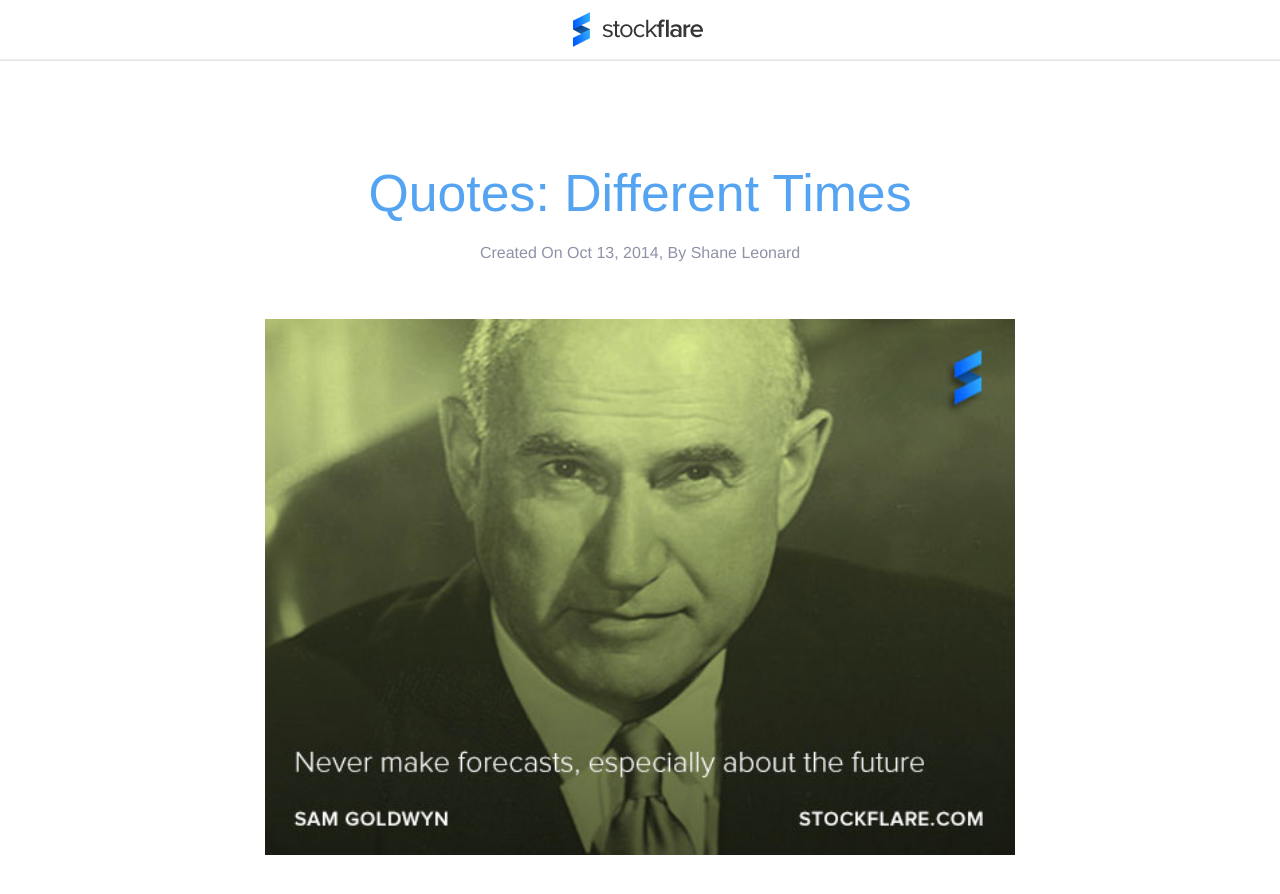
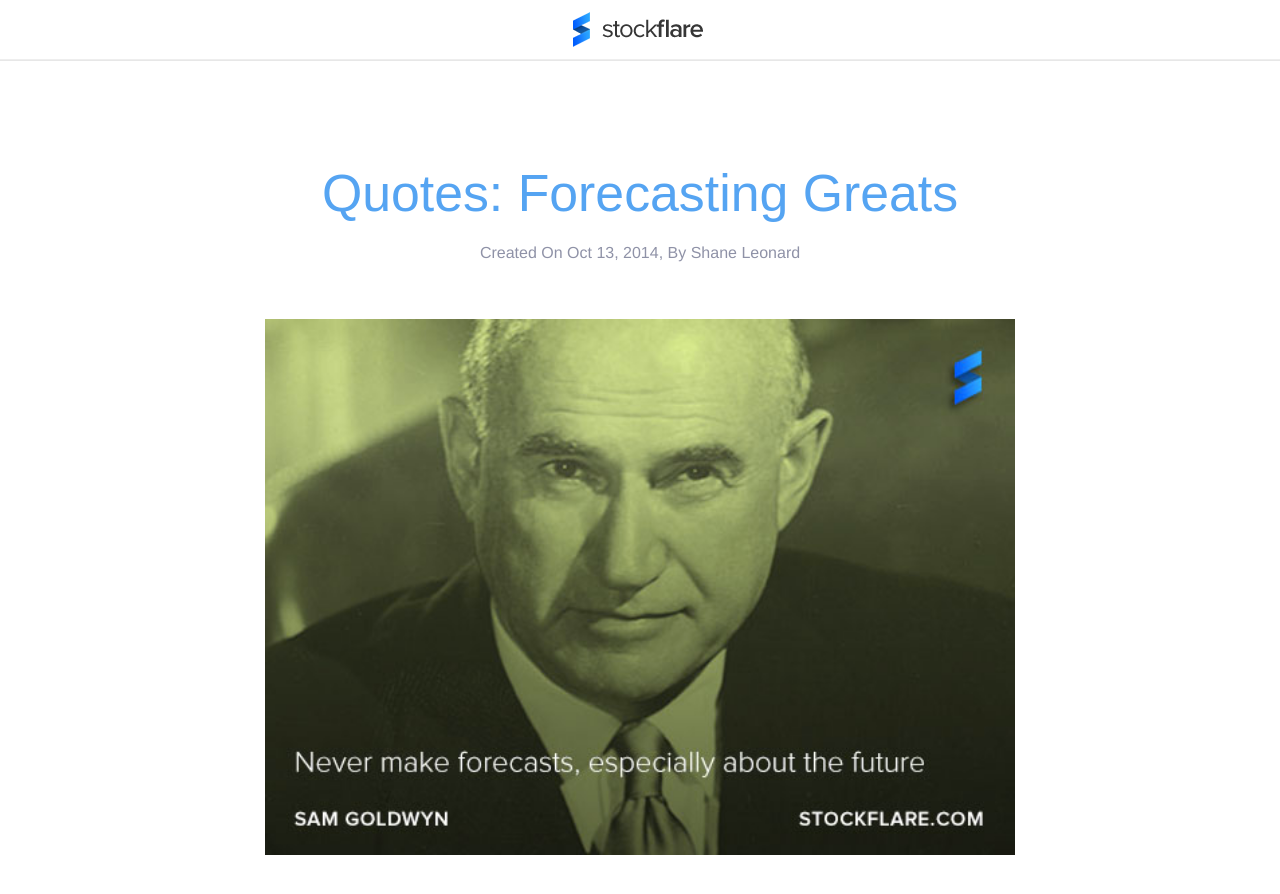
Before and after one commit to Stockflare/blog, a Jekyll site: the page built from _posts/2014-10-13-goldwyn-forecasts.markdown, in a window 1280 px wide and 900 px high. Shown: the top 894 px of the window. Built offline with Jekyll 4.4.1, drawn with Linux system fonts in a browser that asks for light colours; nearby versions of some CDN libraries; comment, search, counter and statistics services are not loaded.

Commit message:
Quote 24: error in title
error in title. duplicate

```diff
--- a/_posts/2014-10-13-goldwyn-forecasts.markdown
+++ b/_posts/2014-10-13-goldwyn-forecasts.markdown
@@ -1,6 +1,6 @@
 ---
 layout: post
-title:  "Quotes: Different Times"
+title:  "Quotes: Forecasting Greats"
 date:   2014-10-13 12:16:49
 categories: quote
 author: Shane Leonard
```
